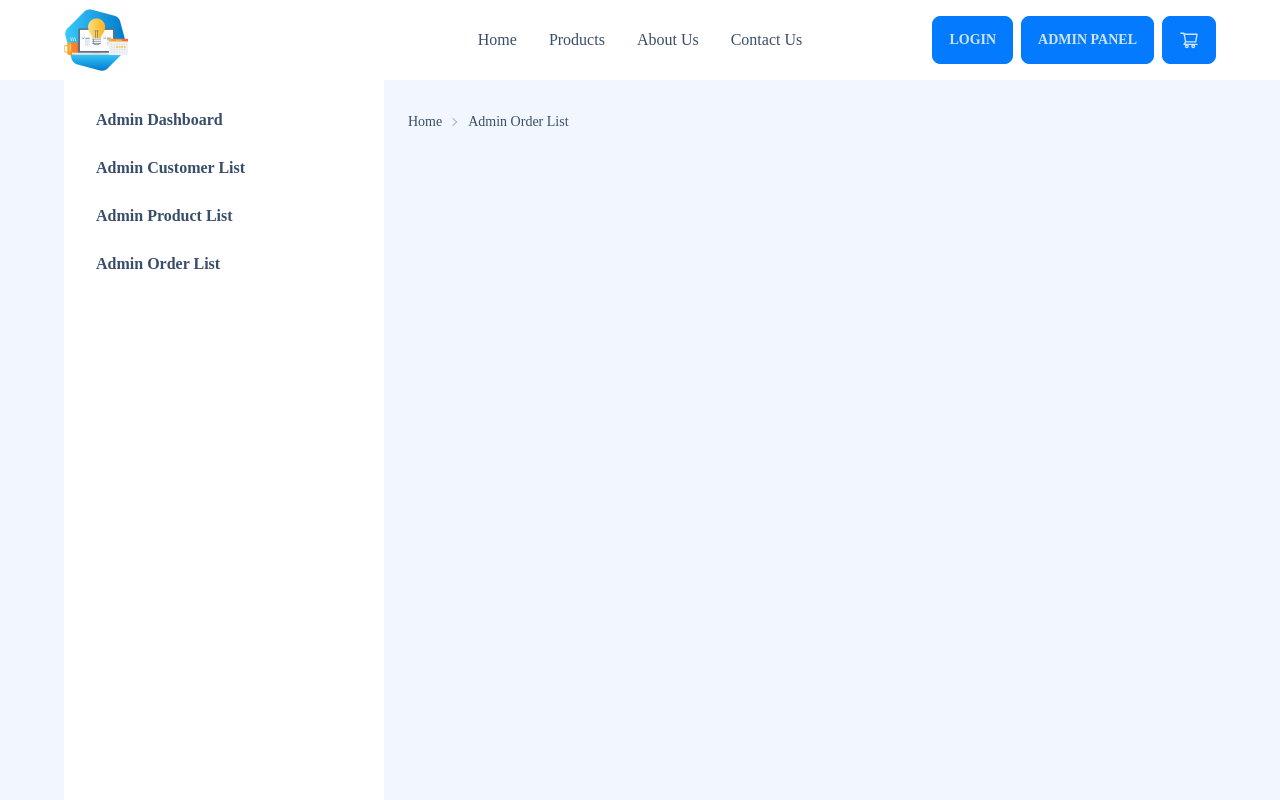
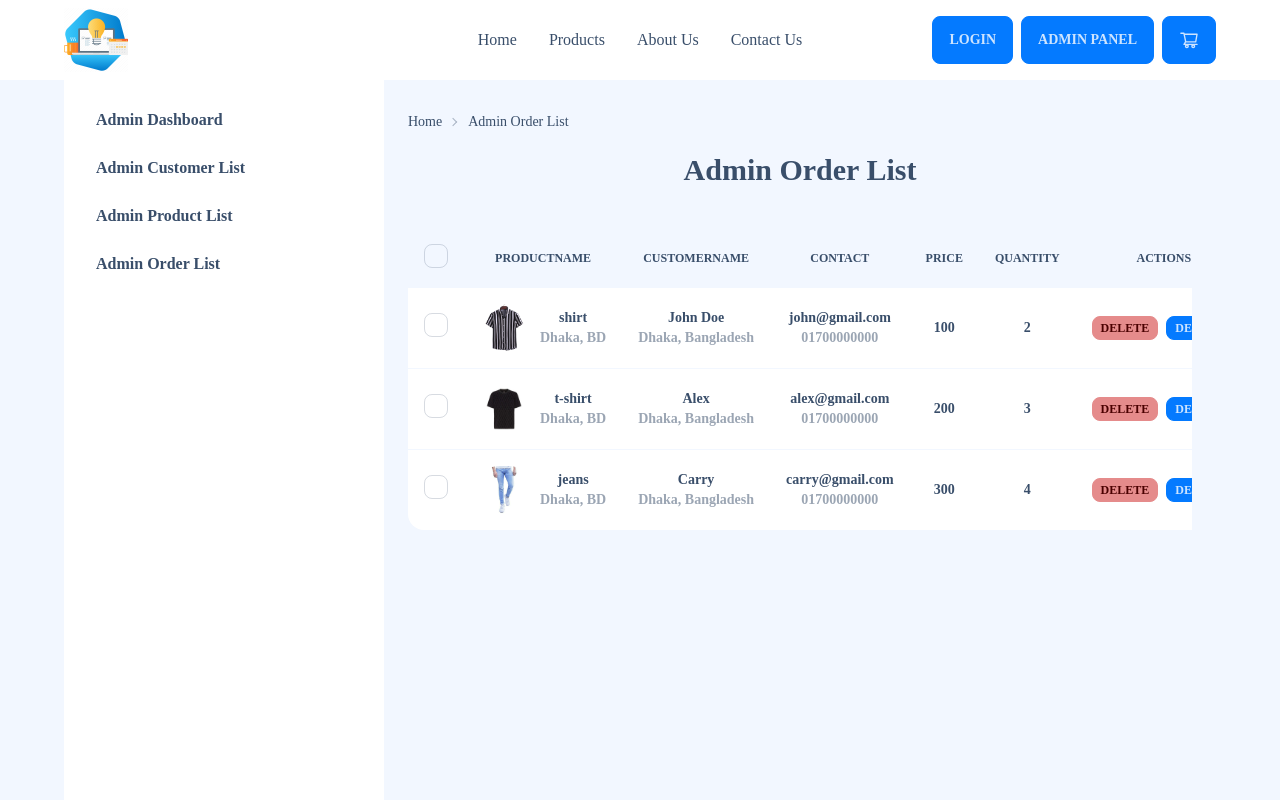
Before and after one commit to ruhulaminparvez/admin-panel-repliq, a React (Create React App) app: page /admin/order in a window 1280 px wide. Shown: the top 800 px of the page. Built offline with nearby package versions, Linux system fonts and the light colour scheme; a web font is replaced by a local one.

Commit message:
Admin Order Product Customer Done :octocat:

```diff
--- a/src/Pages/Dashboard/AdminOrder/AdminOrder.js
+++ b/src/Pages/Dashboard/AdminOrder/AdminOrder.js
@@ -1,5 +1,6 @@
 import React from 'react';
 import { Link } from 'react-router-dom';
+import OrderTable from './OrderTable';
 
 const AdminOrder = () => {
     return (
@@ -9,6 +10,10 @@ const AdminOrder = () => {
                     <li><Link to="/">Home</Link></li>
                     <li><Link to="/admin">Admin Order List</Link></li>
                 </ul>
+                <div>
+                    <h1 className="text-3xl font-bold text-center mt-5">Admin Order List</h1>
+                    <OrderTable/>
+                </div>
             </div>
         </>
     );
--- /dev/null
+++ b/src/Pages/Dashboard/AdminOrder/OrderData.js
@@ -0,0 +1,44 @@
+import shirt from '../../../Assets/products/shirt.jpg';
+import tShirt from '../../../Assets/products/t-shirt.jpeg';
+import jeans from '../../../Assets/products/pant.jfif';
+
+const orderData = [
+    {
+        id: 1,
+        productName: 'shirt',
+        showRoomAddress: 'Dhaka, BD',
+        customerName: 'John Doe',
+        customerEmail: 'john@gmail.com',
+        customerPhone: '01700000000',
+        customerAddress: 'Dhaka, Bangladesh',
+        image: shirt,
+        price: 100.00,
+        quantity: 2,
+    },
+    {
+        id: 2,
+        productName: 't-shirt',
+        showRoomAddress: 'Dhaka, BD',
+        customerName: 'Alex',
+        customerEmail: 'alex@gmail.com',
+        customerAddress: 'Dhaka, Bangladesh',
+        customerPhone: '01700000000',
+        image: tShirt,
+        price: 200.00,
+        quantity: 3,
+    },
+    {
+        id: 3,
+        productName: 'jeans',
+        showRoomAddress: 'Dhaka, BD',
+        customerName: 'Carry',
+        customerEmail: 'carry@gmail.com',
+        customerAddress: 'Dhaka, Bangladesh',
+        customerPhone: '01700000000',
+        image: jeans,
+        price: 300.00,
+        quantity: 4,
+    }
+]
+
+export default orderData;
--- /dev/null
+++ b/src/Pages/Dashboard/AdminOrder/OrderTable.js
@@ -0,0 +1,92 @@
+import React from "react";
+import orderData from "./OrderData";
+
+const OrderTable = () => {
+  return (
+    <>
+      <div className="overflow-x-auto w-full py-10">
+        <table className="table w-full">
+          {/* head */}
+          <thead>
+            <tr className="text-center">
+              <th>
+                <label>
+                  <input type="checkbox" className="checkbox" />
+                </label>
+              </th>
+              <th>ProductName</th>
+              <th>CustomerName</th>
+              <th>Contact</th>
+              <th>Price</th>
+              <th>Quantity</th>
+              <th>Actions</th>
+            </tr>
+          </thead>
+          <tbody>
+            {/* row */}
+            {orderData.length > 0 ? (
+              orderData.map((item, index) => {
+                return (
+                  <tr className="text-center" key={index}>
+                    <th>
+                      <label>
+                        <input type="checkbox" className="checkbox" />
+                      </label>
+                    </th>
+                    <th>
+                      <div className="flex jus items-center space-x-3">
+                        <div className="avatar">
+                          <div className="mask mask-squircle w-12 h-12">
+                            <img src={item.image} alt={item.productName} />
+                          </div>
+                        </div>
+                        <div>
+                          <div className="font-bold">{item.productName}</div>
+                          <div className="text-sm opacity-50">
+                            {item.showRoomAddress}
+                          </div>
+                        </div>
+                      </div>
+                    </th>
+                    <th>
+                        <div>
+                            <div className="font-bold">{item.customerName}</div>
+                            <div className="text-sm opacity-50">
+                                {item.customerAddress}
+                            </div>
+                        </div>
+                    </th>
+                    <th>
+                        <div>
+                            <div className="font-bold">{item.customerEmail}</div>
+                            <div className="text-sm opacity-50">
+                                {item.customerPhone}
+                            </div>
+                        </div>
+                    </th>
+                    <th>{item.price}</th>
+                    <th>{item.quantity}</th>
+                    <th>
+                      <button className="btn btn-error btn-xs mr-2">
+                        delete
+                      </button>
+                      <button className="btn btn-primary btn-xs">
+                        details
+                      </button>
+                    </th>
+                  </tr>
+                );
+              })
+            ) : (
+              <tr className="text-center">
+                <td colSpan="7">No Data Found</td>
+              </tr>
+            )}
+          </tbody>
+        </table>
+      </div>
+    </>
+  );
+};
+
+export default OrderTable;
--- a/src/Pages/Dashboard/AdminProduct/ProductData.js
+++ b/src/Pages/Dashboard/AdminProduct/ProductData.js
@@ -1,18 +1,25 @@
+import shirt from '../../../Assets/products/shirt.jpg';
+import tShirt from '../../../Assets/products/t-shirt.jpeg';
+import jeans from '../../../Assets/products/pant.jfif';
+
 const productData = [
     {
         name: "shirt",
+        image: shirt,
         price: 100.00,
         quantity: 10,
         status: "active",
     },
     {
         name: "pant",
+        image: jeans,
         price: 200.00,
         quantity: 20,
         status: "active",
     },
     {
         name: "t-shirt",
+        image: tShirt,
         price: 300.00,
         quantity: 30,
         status: "active",
--- a/src/Pages/Dashboard/AdminProduct/ProductTable.js
+++ b/src/Pages/Dashboard/AdminProduct/ProductTable.js
@@ -33,9 +33,16 @@ const ProductTable = () => {
                       </label>
                     </th>
                     <td>
-                      <div>
-                        <div className="font-bold">{item.name}</div>
-                      </div>
+                      <div className="flex jus items-center space-x-3">
+                          <div className="avatar">
+                            <div className="mask mask-squircle w-12 h-12">
+                              <img src={item.image} alt={item.name} />
+                            </div>
+                          </div>
+                          <div>
+                            <div className="font-bold">{item.name}</div>
+                          </div>
+                        </div>
                     </td>
                     <td>
                         <div className="font-bold">${item.price}.00</div>
```
